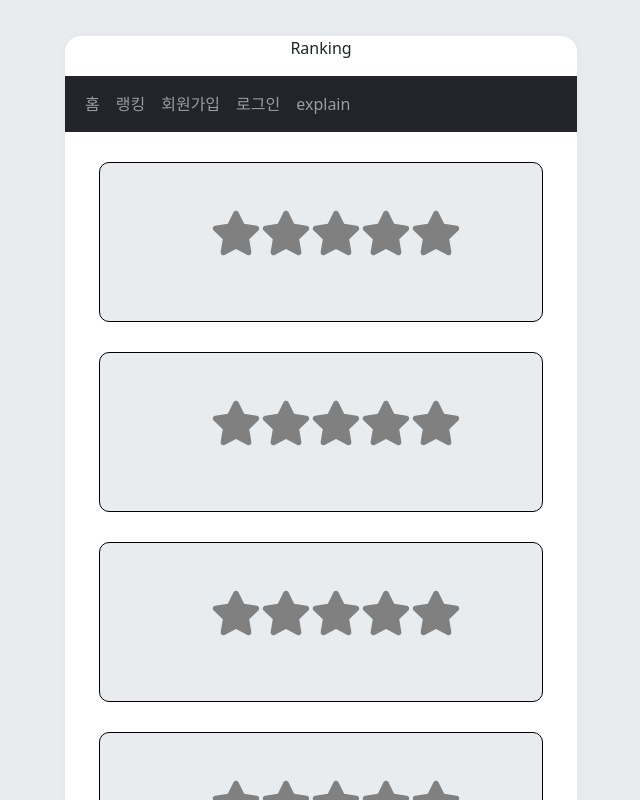
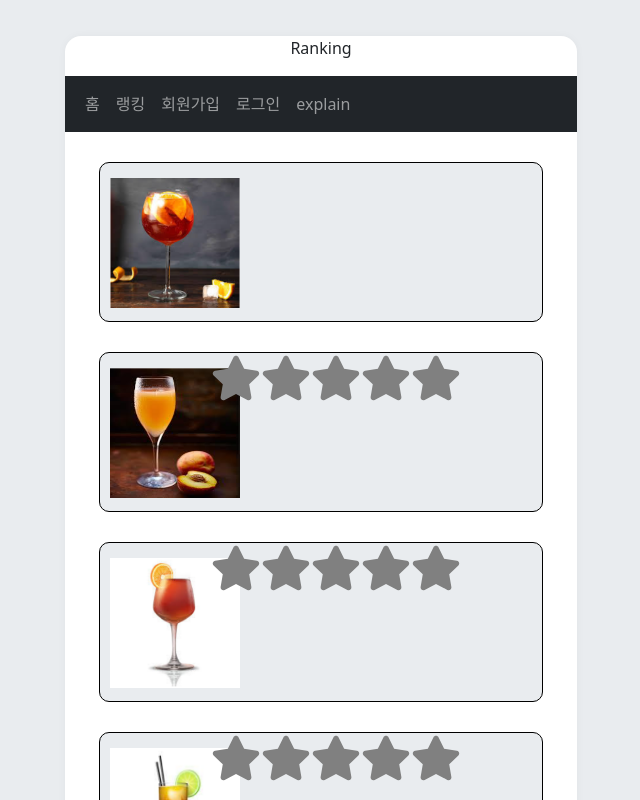
Before and after one commit to kyuri0927/Homemade_Cocktail, a React (Create React App) app: page /Rank in a window 1280 px wide. Shown: the top 800 px of the page, without its empty margins (319-959 px from the left). Built offline with nearby package versions, Linux system fonts and the light colour scheme.

Commit message:
Rank페이지 구현중

```diff
--- a/src/components/Card/index.js
+++ b/src/components/Card/index.js
@@ -6,6 +6,7 @@ import img2 from "../../image/cocktail2.png";
 import img3 from "../../image/cocktail3.png";
 import img5 from "../../image/cocktail5.png";
 import img6 from "../../image/cocktail6.png";
+import Cocktail from "../Cocktail";
 
 function Card() {
   //   const card = Data.map((a, i) => {
--- a/src/components/Cocktail/index.js
+++ b/src/components/Cocktail/index.js
@@ -0,0 +1,35 @@
+import React from "react";
+import * as Styled from "./styled";
+import Data from "../Data";
+import img1 from "../../image/cocktail1.png";
+import img2 from "../../image/cocktail2.png";
+import img3 from "../../image/cocktail3.png";
+import img5 from "../../image/cocktail5.png";
+import img6 from "../../image/cocktail6.png";
+
+function Cocktail() {
+  const image_array = [img1, img2, img3, img5, img6];
+  return (
+    <>
+      {image_array.map(function (a, i) {
+        return (
+          <div>
+            <img
+              src={a}
+              style={{
+                width: "130px",
+                height: " 130px",
+                display: "flex",
+                marginTop: "15px",
+                marginLeft: "10px",
+                margin: "inline",
+              }}
+            />
+          </div>
+        );
+      })}
+    </>
+  );
+}
+
+export default Cocktail;
--- a/src/components/Cocktail/styled.js
+++ b/src/components/Cocktail/styled.js
@@ -0,0 +1,7 @@
+import styled from "styled-components";
+
+export const imgBox = styled.image`
+  width: 10px;
+  height: 10px;
+  object-fit: cover;
+`;
--- a/src/pages/Rank/index.js
+++ b/src/pages/Rank/index.js
@@ -3,16 +3,37 @@ import * as Styled from "./styled";
 import Rating from "../../components/Star";
 import Card from "../../components/Card";
 import ColorSchemesExample from "../../components/Nav";
+import Cocktail from "../../components/Cocktail";
+
+import img1 from "../../image/cocktail1.png";
+import img2 from "../../image/cocktail2.png";
+import img3 from "../../image/cocktail3.png";
+import img5 from "../../image/cocktail5.png";
+import img6 from "../../image/cocktail6.png";
+
 function Rank() {
+  const image_array = [img1, img2, img3, img5, img6];
+
   return (
     <>
       <div>
         <p> Ranking </p>
         <ColorSchemesExample></ColorSchemesExample>
-        {[1, 2, 3, 4, 5, 6].map(function () {
+        {[1, 2, 3, 4, 5].map(function (a, i) {
           return (
             <div>
               <Styled.Box>
+                <img
+                  src={image_array[i]}
+                  style={{
+                    width: "130px",
+                    height: " 130px",
+                    display: "flex",
+                    marginTop: "15px",
+                    marginLeft: "10px",
+                    margin: "inline",
+                  }}
+                />
                 <Rating></Rating>
               </Styled.Box>
             </div>
```
